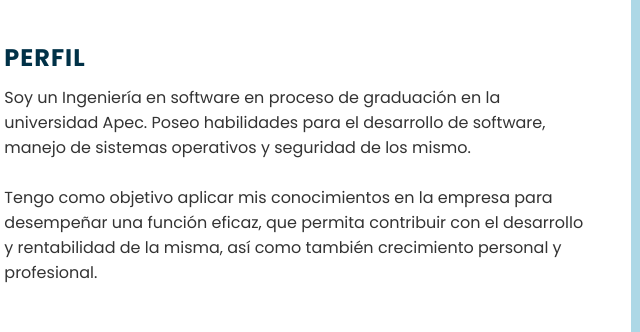
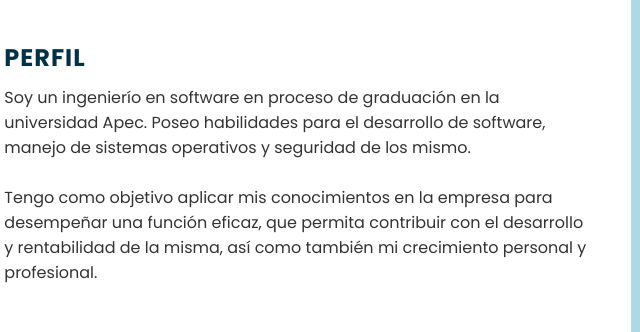
Before and after one commit to DavidSuriel/CV-JDSS, a plain HTML site: page index.html in a window 1280 px wide. Shown: the top 332 px of the page, 509-1149 px from the left. Drawn offline with Linux system fonts and the light colour scheme.

Commit message:
Second version

```diff
--- a/index.html
+++ b/index.html
@@ -104,10 +104,10 @@
         <div class="about">
             <h2 class="title2">Perfil</h2>
             <p>
-                Soy un Ingeniería en software en proceso de graduación en la universidad Apec. Poseo habilidades para el desarrollo de software, manejo de sistemas  operativos y  seguridad  de  los mismo.
+                Soy un ingenierío en software en proceso de graduación en la universidad Apec. Poseo habilidades para el desarrollo de software, manejo de sistemas  operativos y  seguridad  de  los mismo.
 
                 <br><br>
-                Tengo como objetivo aplicar mis conocimientos  en  la  empresa para desempeñar una función eficaz, que permita contribuir con el  desarrollo y  rentabilidad de la  misma,  así como también crecimiento personal y profesional.
+                Tengo como objetivo aplicar mis conocimientos  en  la  empresa para desempeñar una función eficaz, que permita contribuir con el  desarrollo y  rentabilidad de la  misma,  así como también mi crecimiento personal y profesional.
             </p>
         </div>
         <div class="about">
```
